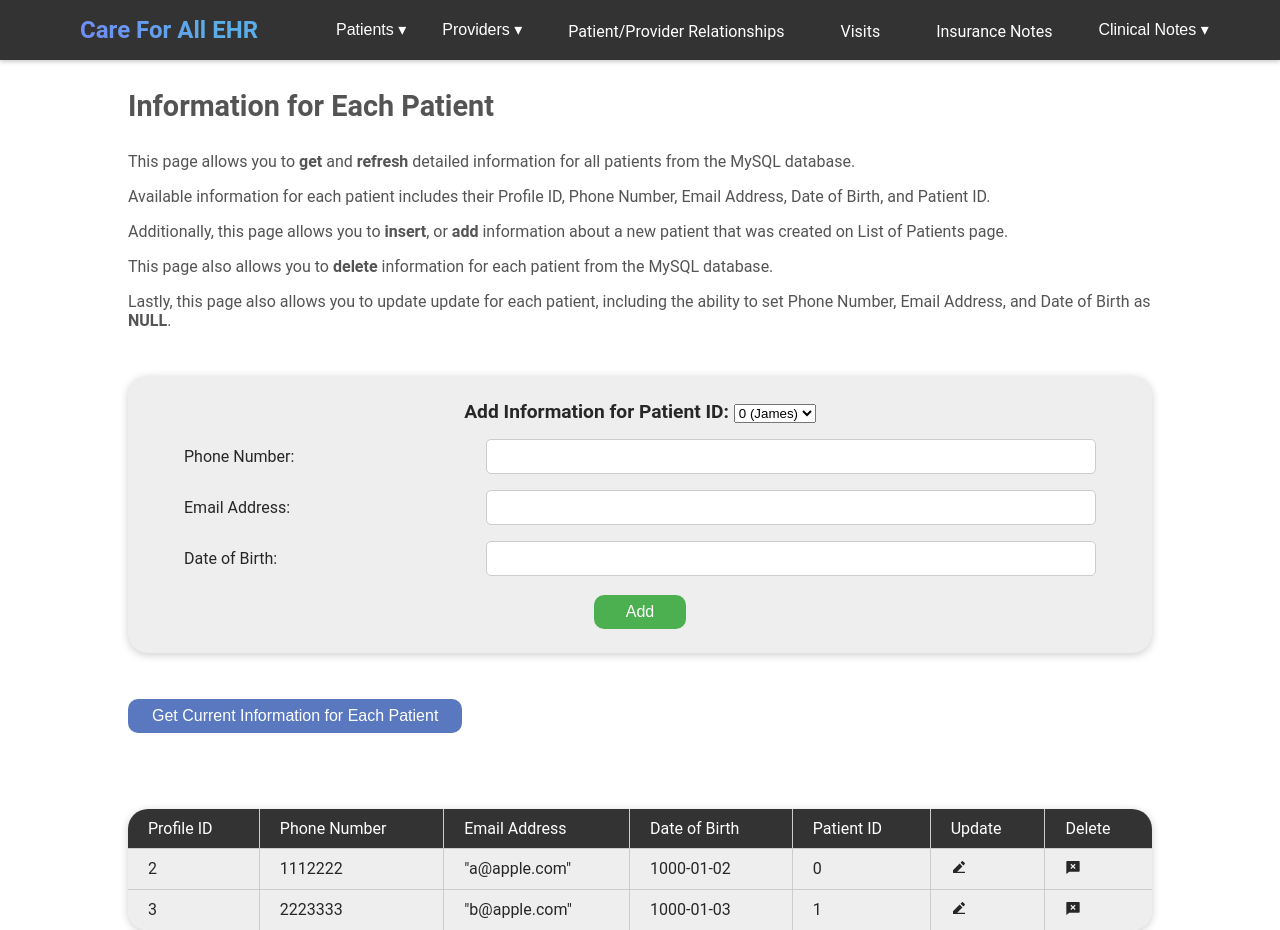
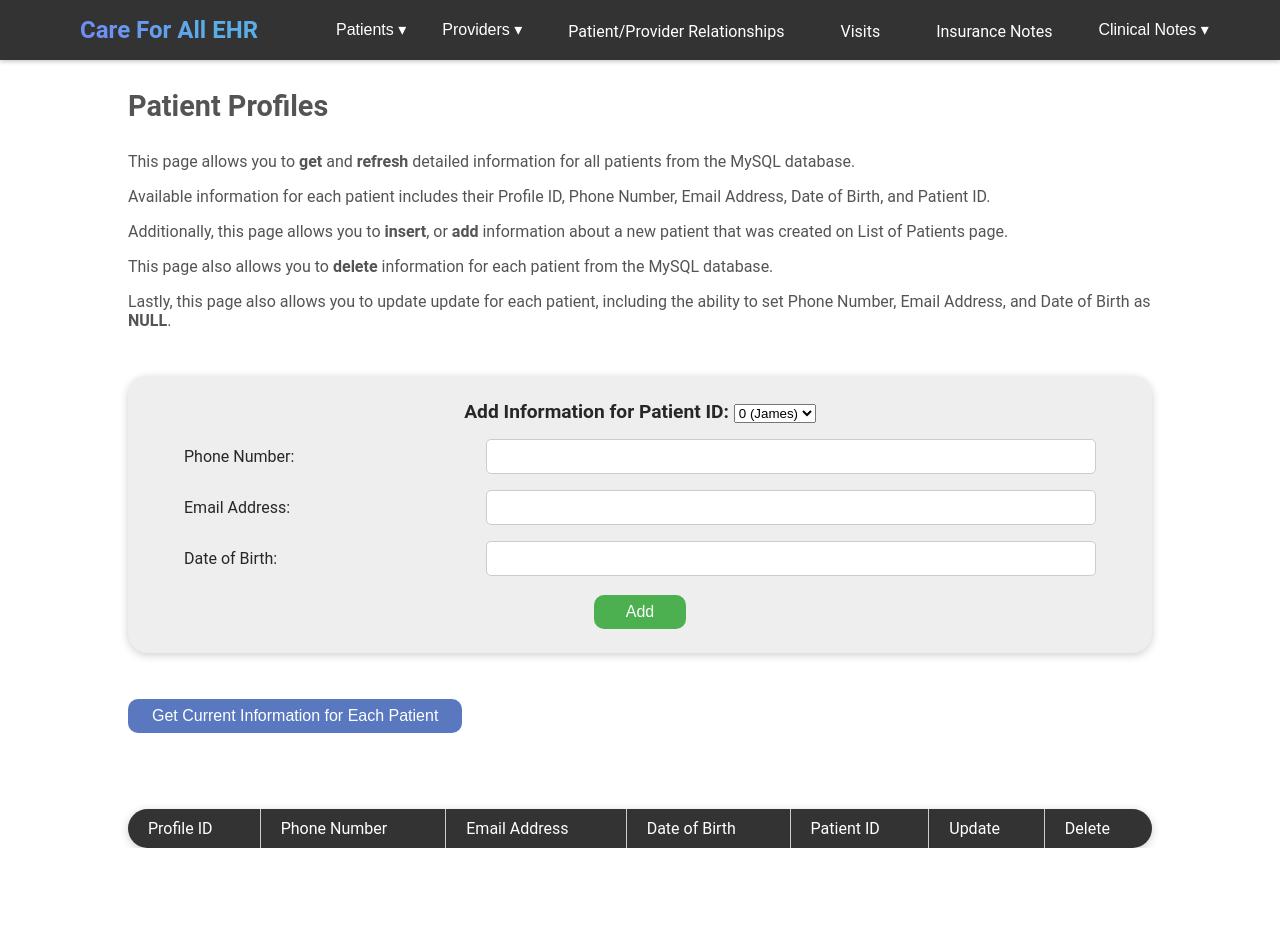
Before and after one commit to anson-poon/care-for-all-ehr, a React (Create React App) app: page /patients in a window 1280 px wide. After the commit the page ends 848 px from the top, so only its background shows below. Built offline with nearby package versions, Linux system fonts and the light colour scheme.

Commit message:
Updated PatientsPage.js data mapping

```diff
--- a/src/pages/PatientsPage.js
+++ b/src/pages/PatientsPage.js
@@ -17,7 +17,7 @@ function PatientsPage() {
 
     return (
         <div>
-            <h3>Information for Each Patient</h3>
+            <h3>Patient Profiles</h3>
             <div className="stylePageDescription">
                 <p>This page allows you to <b>get</b> and <b>refresh</b> detailed information for all patients from the MySQL database.</p>
                 <p>Available information for each patient includes their Profile ID, Phone Number, Email Address, Date of Birth, and Patient ID.</p>
@@ -67,22 +67,7 @@ function PatientsPage() {
                 </thead>
                 <tbody>
                     <tr>
-                        <th>2</th>
-                        <th>1112222</th>
-                        <th>"a@apple.com"</th>
-                        <th>1000-01-02</th>
-                        <th>0</th>
-                        <th><RiEdit2Fill onClick={() => goToUpdatePage("/updatepatientpage")} /></th>
-                        <th><RiChatDeleteFill/></th>
-                    </tr>
-                    <tr>
-                        <th>3</th>
-                        <th>2223333</th>
-                        <th>"b@apple.com"</th>
-                        <th>1000-01-03</th>
-                        <th>1</th>
-                        <th><RiEdit2Fill onClick={() => goToUpdatePage("/updatepatientpage")} /></th>
-                        <th><RiChatDeleteFill/></th>
+
                     </tr>
                 </tbody>
             </table>
```
